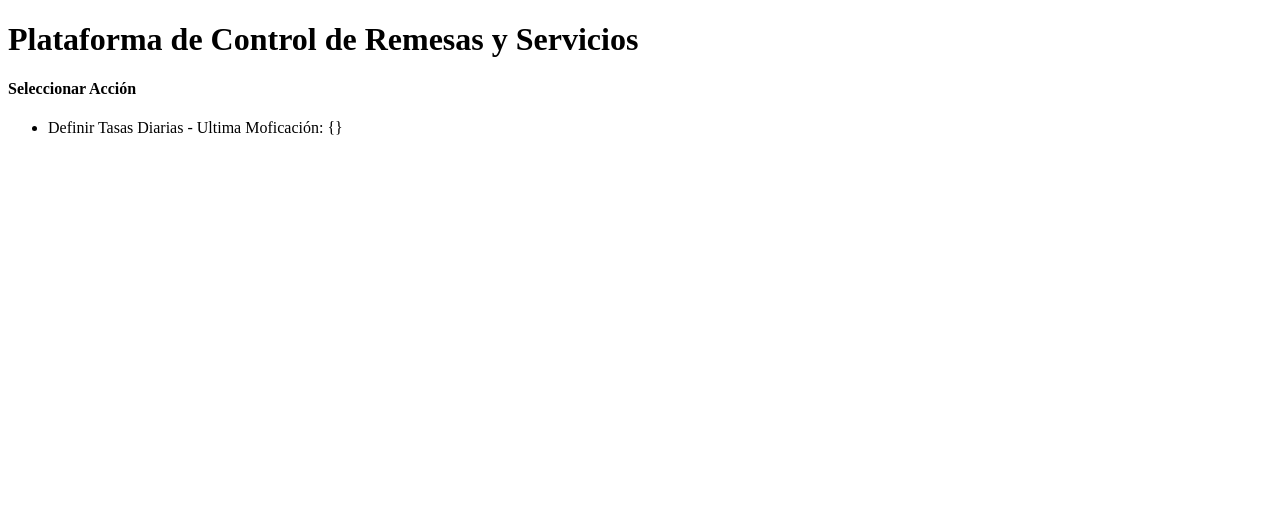
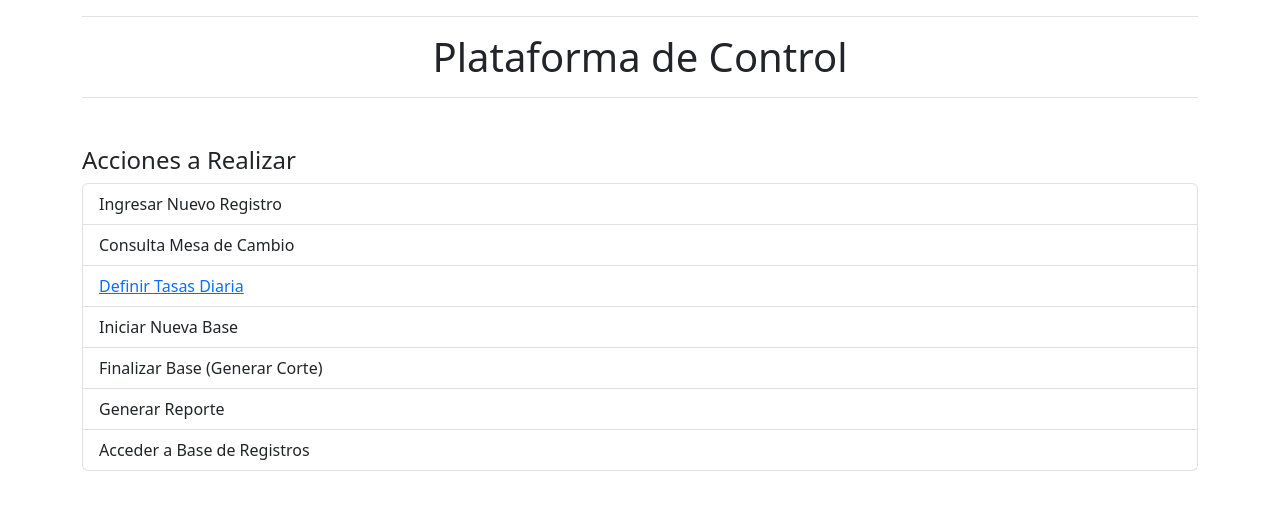
Before and after one commit to blankhall98/Consulting-Remesas, a Flask app: template templates/index.html in a window 1280 px wide. Shown: the top 510 px of the page. Run offline with Flask 3, Linux system fonts and the light colour scheme; the template is opened without the code that fills it, so the values that code supplies are empty.

Commit message:
Primera Sesion

```diff
--- a/app.py
+++ b/app.py
@@ -1,5 +1,5 @@
 #paqueterías externas ---------------------------------------------
-from flask import Flask
+from flask import Flask, render_template, redirect, url_for
 
 #inicializar la aplicación ---------------------------------------
 app = Flask(__name__)
@@ -9,7 +9,7 @@
 #ruta principal
 @app.route('/')
 def index():
-    return 'Plataforma'
+    return render_template('index.html')
 
 #ruta de prueba
 @app.route('/login')
@@ -18,7 +18,7 @@
 
 @app.route('/definir_tasas')
 def definir_tasas():
-    return 'Registro'
+    return render_template('tasas.html')
 
 #correrr la aplicación -------------------------------------------
 if __name__ == '__main__':
--- /dev/null
+++ b/templates/base.html
@@ -0,0 +1,13 @@
+<!DOCTYPE html>
+<html lang="en">
+<head>
+    <meta charset="UTF-8">
+    <meta name="viewport" content="width=device-width, initial-scale=1.0">
+    <link href="https://cdn.jsdelivr.net/npm/bootstrap@5.3.3/dist/css/bootstrap.min.css" rel="stylesheet" integrity="sha384-QWTKZyjpPEjISv5WaRU9OFeRpok6YctnYmDr5pNlyT2bRjXh0JMhjY6hW+ALEwIH" crossorigin="anonymous">
+    <title>{%block title%}{%endblock%}</title>
+</head>
+<body>
+    {%block content%}{%endblock%}
+    <script src="https://cdn.jsdelivr.net/npm/bootstrap@5.3.3/dist/js/bootstrap.bundle.min.js" integrity="sha384-YvpcrYf0tY3lHB60NNkmXc5s9fDVZLESaAA55NDzOxhy9GkcIdslK1eN7N6jIeHz" crossorigin="anonymous"></script>
+</body>
+</html>
--- a/templates/index.html
+++ b/templates/index.html
@@ -1,17 +1,25 @@
-<!DOCTYPE html>
-<html lang="en">
-<head>
-    <meta charset="UTF-8">
-    <meta name="viewport" content="width=device-width, initial-scale=1.0">
-    <title>INDEX</title>
-</head>
-<body>
-    <div>
-        <h1>Plataforma de Control de Remesas y Servicios</h1>
-        <h4>Seleccionar Acción</h4>
-        <ul>
-            <li>Definir Tasas Diarias - Ultima Moficación: {}</li>
-        </ul>
-    </div>
-</body>
-</html>
+{%extends 'base.html'%}
+{%block title%}Página Principal{%endblock%}
+{%block content%}
+
+<div class="container text-center">
+    <div class="border-top my-3"></div>
+    <h1>Plataforma de Control</h1>
+    <div class="border-top my-3"></div>
+</div>
+
+<div class="container my-5">
+    <h4>Acciones a Realizar</h4>
+    <ul class="list-group">
+        <li class="list-group-item list-group-item-action"><a>Ingresar Nuevo Registro</a></li>
+        <li class="list-group-item list-group-item-action"><a>Consulta Mesa de Cambio</a></li>
+        <li class="list-group-item list-group-item-action"><a href="{{url_for('definir_tasas')}}">Definir Tasas Diaria</a></li>
+        <li class="list-group-item list-group-item-action"><a>Iniciar Nueva Base</a></li>
+        <li class="list-group-item list-group-item-action"><a>Finalizar Base (Generar Corte)</a></li>
+        <li class="list-group-item list-group-item-action"><a>Generar Reporte</a></li>
+        <li class="list-group-item list-group-item-action"><a>Acceder a Base de Registros</a></li>
+    </ul>
+</div>
+
+
+{%endblock%}
```
Also changed, not shown: templates/tasas.html (+4 -15 lines).
